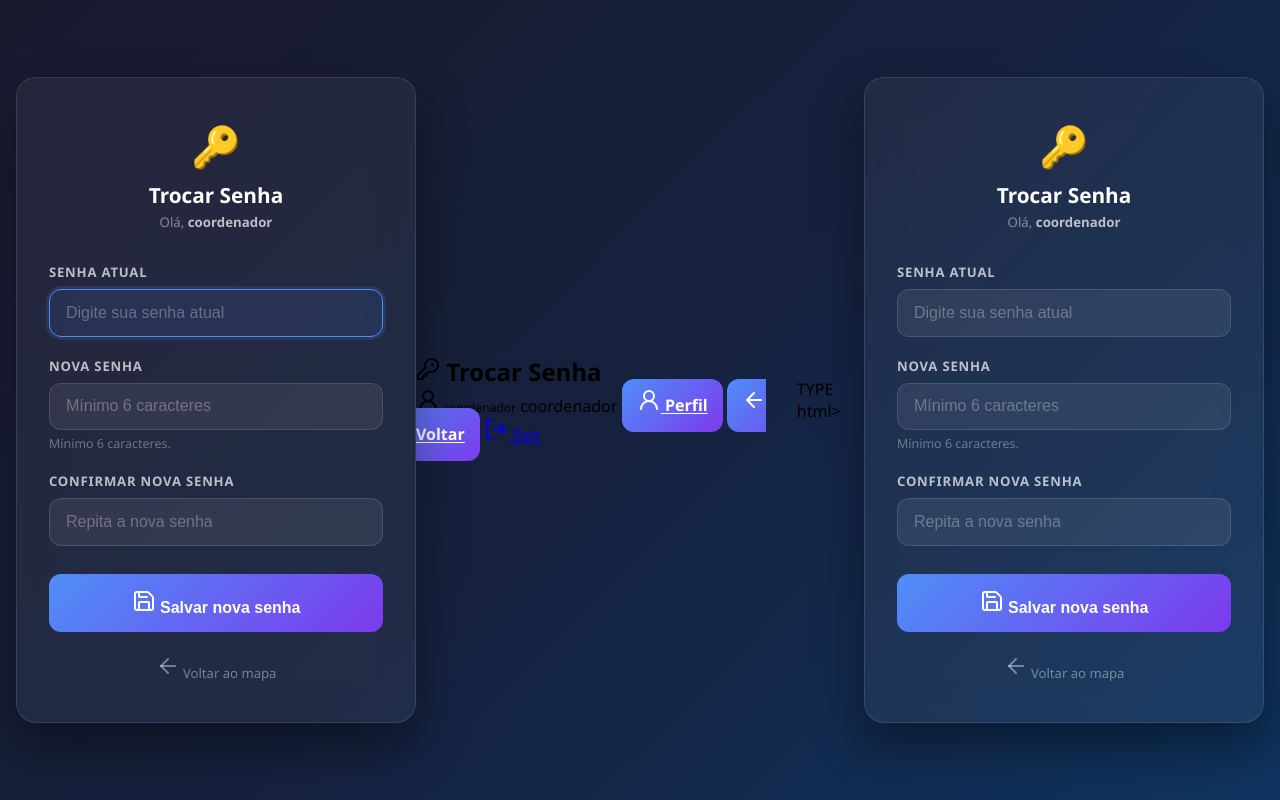
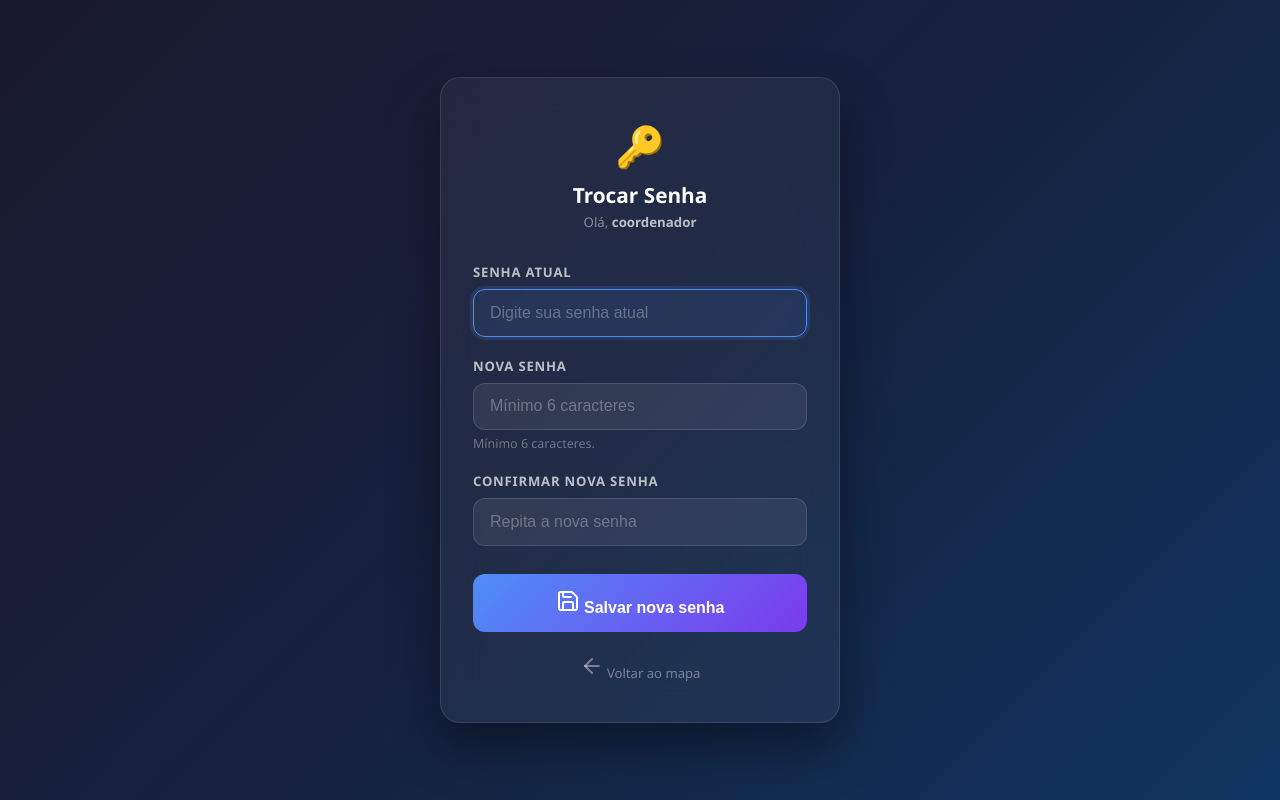
Before and after one commit to victorgtostes87/mapa_sala, a Flask app: page /trocar-senha in a window 1280 px wide. Run offline with Flask 3, Linux system fonts and the light colour scheme; a user stored in the database is signed in.

Commit message:
fix: corrige HTML duplicado em trocar_senha e JS duplicado em index
- trocar_senha.html: removida segunda cópia completa da página,
  bloco <nav> solto e fragmento TYPE html> (271 → 132 linhas)
- index.html: removido bloco JS inválido '// já existe {',
  removida segunda cópia do autocomplete de estagiários,
  reativados filtros de horário/sala/categoria (614 → 552 linhas)

```diff
--- a/templates/trocar_senha.html
+++ b/templates/trocar_senha.html
@@ -129,143 +129,4 @@
   </div>
 <script>lucide.createIcons();</script>
 </body>
-</html><nav class="navbar">
-  <h1><i data-lucide="key-round"></i> Trocar Senha</h1>
-  <div class="navbar-spacer"></div>
-  <span style="font-size:12px;color:var(--text2)"><i data-lucide="user-round"></i> {{ usuario }}</span>
-  <span class="role-badge role-{{ papel }}">{{ papel }}</span>
-  <a href="/perfil" class="btn btn-ghost btn-sm"><i data-lucide="user-round"></i> Perfil</a>
-  <a href="/" class="btn btn-ghost btn-sm"><i data-lucide="arrow-left"></i> Voltar</a>
-  <a href="/logout" class="btn-logout"><i data-lucide="log-out"></i> Sair</a>
-</nav>TYPE html>
-<html lang="pt-BR">
-<head>
-  <meta charset="UTF-8">
-  <meta name="viewport" content="width=device-width, initial-scale=1.0">
-  <title>Trocar Senha — Mapa de Salas</title>
-  <style>
-    *, *::before, *::after { box-sizing: border-box; margin: 0; padding: 0; }
-    body {
-      min-height: 100vh;
-      display: flex;
-      align-items: center;
-      justify-content: center;
-      background: linear-gradient(135deg, #1a1a2e 0%, #16213e 50%, #0f3460 100%);
-      font-family: 'Segoe UI', system-ui, -apple-system, sans-serif;
-      padding: 1rem;
-    }
-    .card {
-      background: rgba(255,255,255,0.05);
-      backdrop-filter: blur(20px);
-      border: 1px solid rgba(255,255,255,0.1);
-      border-radius: 20px;
-      padding: 2.5rem 2rem;
-      width: 100%;
-      max-width: 400px;
-      box-shadow: 0 25px 50px rgba(0,0,0,0.4);
-    }
-    .logo { text-align: center; margin-bottom: 2rem; }
-    .logo-icon { font-size: 2.5rem; display: block; margin-bottom: 0.5rem; }
-    .logo h1 { color: #ffffff; font-size: 1.3rem; font-weight: 700; }
-    .logo p { color: rgba(255,255,255,0.45); font-size: 0.83rem; margin-top: 0.3rem; }
-    .alert {
-      border-radius: 10px;
-      padding: 0.75rem 1rem;
-      font-size: 0.875rem;
-      margin-bottom: 1.25rem;
-      text-align: center;
-    }
-    .alert-error { background: rgba(255,80,80,.15); border: 1px solid rgba(255,80,80,.3); color: #ff8080; }
-    .alert-success { background: rgba(34,197,94,.15); border: 1px solid rgba(34,197,94,.3); color: #4ade80; }
-    .form-group { margin-bottom: 1.25rem; }
-    label {
-      display: block;
-      color: rgba(255,255,255,0.7);
-      font-size: 0.82rem;
-      font-weight: 600;
-      text-transform: uppercase;
-      letter-spacing: 0.8px;
-      margin-bottom: 0.5rem;
-    }
-    input {
-      width: 100%;
-      padding: 0.85rem 1rem;
-      background: rgba(255,255,255,0.07);
-      border: 1px solid rgba(255,255,255,0.12);
-      border-radius: 12px;
-      color: #ffffff;
-      font-size: 1rem;
-      transition: all 0.2s;
-      outline: none;
-    }
-    input::placeholder { color: rgba(255,255,255,0.3); }
-    input:focus { border-color: #4f8ef7; background: rgba(79,142,247,0.1); box-shadow: 0 0 0 3px rgba(79,142,247,0.15); }
-    .btn {
-      width: 100%;
-      padding: 0.95rem;
-      background: linear-gradient(135deg, #4f8ef7, #7c3aed);
-      border: none;
-      border-radius: 12px;
-      color: #ffffff;
-      font-size: 1rem;
-      font-weight: 700;
-      cursor: pointer;
-      transition: all 0.2s;
-      margin-top: 0.5rem;
-    }
-    .btn:hover { transform: translateY(-1px); box-shadow: 0 8px 25px rgba(79,142,247,0.4); }
-    .btn:active { transform: translateY(0); }
-    .back-link {
-      display: block;
-      text-align: center;
-      margin-top: 1.4rem;
-      color: rgba(255,255,255,0.4);
-      font-size: 0.82rem;
-      text-decoration: none;
-    }
-    .back-link:hover { color: rgba(255,255,255,0.75); }
-    .hint { font-size: 0.78rem; color: rgba(255,255,255,0.35); margin-top: 0.35rem; }
-  </style>
-  <script src="https://unpkg.com/lucide@latest"></script>
-</head>
-<body>
-  <div class="card">
-    <div class="logo">
-      <span class="logo-icon">🔑</span>
-      <h1>Trocar Senha</h1>
-      <p>Olá, <strong style="color:rgba(255,255,255,.7)">{{ usuario }}</strong></p>
-    </div>
-
-    {% with messages = get_flashed_messages(with_categories=true) %}
-      {% if messages %}
-        {% for cat, msg in messages %}
-          <div class="alert alert-{{ cat }}">{{ msg }}</div>
-        {% endfor %}
-      {% endif %}
-    {% endwith %}
-
-    <form method="POST" action="/trocar-senha">
-      <div class="form-group">
-        <label for="senha_atual">Senha atual</label>
-        <input type="password" id="senha_atual" name="senha_atual"
-               placeholder="Digite sua senha atual" required autofocus>
-      </div>
-      <div class="form-group">
-        <label for="nova_senha">Nova senha</label>
-        <input type="password" id="nova_senha" name="nova_senha"
-               placeholder="Mínimo 6 caracteres" minlength="6" required>
-        <p class="hint">Mínimo 6 caracteres.</p>
-      </div>
-      <div class="form-group">
-        <label for="confirmar_senha">Confirmar nova senha</label>
-        <input type="password" id="confirmar_senha" name="confirmar_senha"
-               placeholder="Repita a nova senha" required>
-      </div>
-      <button type="submit" class="btn"><i data-lucide="save"></i> Salvar nova senha</button>
-    </form>
-
-    <a href="/" class="back-link"><i data-lucide="arrow-left"></i> Voltar ao mapa</a>
-  </div>
-<script>lucide.createIcons();</script>
-</body>
 </html>
```
Also changed, not shown: templates/index.html (+32 -54 lines).
